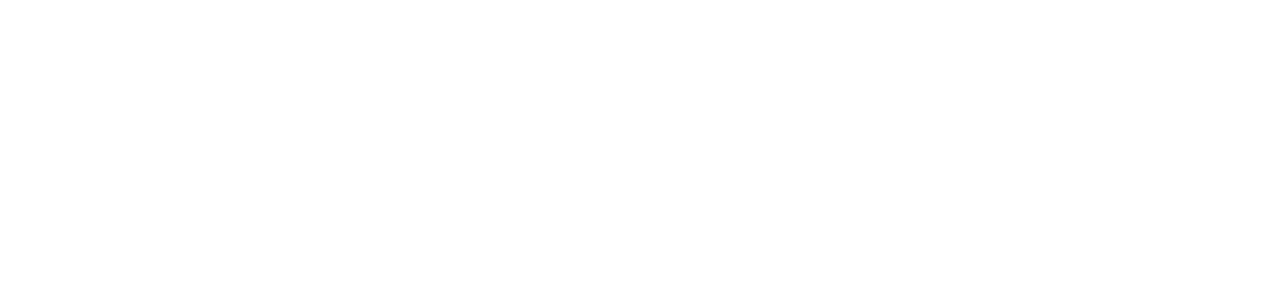
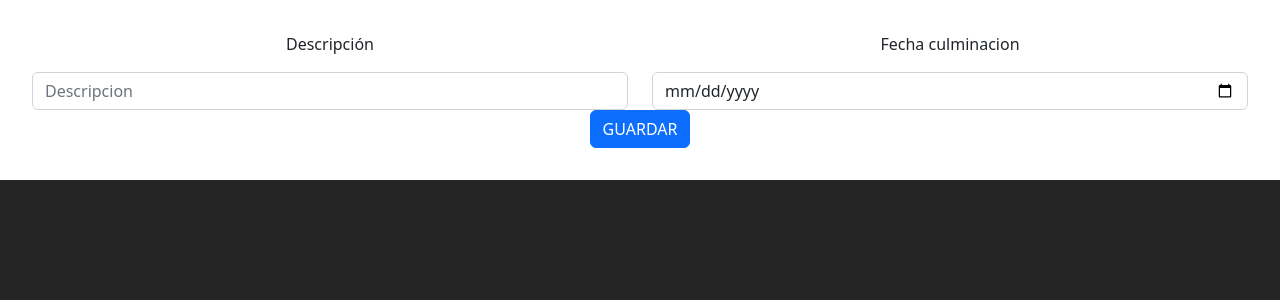
Before and after one commit to cristianhdev/app-todo-list, a React (Vite) app: page / in a window 1280 px wide. Shown: the top 300 px of the page. Built offline with nearby package versions, Linux system fonts and the light colour scheme.

Commit message:
ADD: agregando boostrap, hook 'useForm' y component 'formulario to-do'

```diff
--- a/index.html
+++ b/index.html
@@ -1,13 +1,18 @@
 <!DOCTYPE html>
 <html lang="en">
+
 <head>
   <meta charset="UTF-8" />
-    <link rel="icon" type="image/svg+xml" href="/vite.svg" />
+  <!-- <link rel="icon" type="image/svg+xml" href="/vite.svg" /> -->
   <meta name="viewport" content="width=device-width, initial-scale=1.0" />
   <title>To-Do List</title>
+  <link href="https://cdn.jsdelivr.net/npm/bootstrap@5.2.3/dist/css/bootstrap.min.css" rel="stylesheet"
+    integrity="sha384-rbsA2VBKQhggwzxH7pPCaAqO46MgnOM80zW1RWuH61DGLwZJEdK2Kadq2F9CUG65" crossorigin="anonymous" />
 </head>
+
 <body>
   <div id="root"></div>
   <script type="module" src="/src/main.jsx"></script>
 </body>
+
 </html>
--- a/src/App.jsx
+++ b/src/App.jsx
@@ -1,12 +1,13 @@
-import { useState } from 'react'
+import React from 'react'
 import './App.css'
+import { FormTodoList } from './components/FormTodoList'
 
 function App() {
 
 
   return (
     <div className="App">
-
+      <FormTodoList />
     </div>
   )
 }
--- /dev/null
+++ b/src/components/FormTodoList.jsx
@@ -0,0 +1,63 @@
+import React from 'react'
+import { useForm } from '../hooks/useForm'
+
+
+
+export const FormTodoList = ({ newTodo }) => {
+
+  const { formState, descripcion, fechaCulminacion, onInputChange, onResetForm } = useForm({
+    id: new Date().getTime(),
+    descripcion: "",
+    estado: false,
+    fecha_creacion: new Date().getTimezoneOffset(),
+    fecha_culminacion: null
+  })
+
+  const onFormSubmit = (event) => {
+    event.preventDefault();
+    newTodo(formState)
+    onResetForm()
+
+  }
+
+  return (
+    <>
+      <form onSubmit={onFormSubmit}>
+        <div className="row">
+          <div className="col-lg-6">
+            <div class="form-group">
+              <label htmlFor="descripcion">Descripción</label>
+              <input
+                type="text"
+                id="descripcion"
+                name="descripcion"
+                className="form-control mt-3"
+                placeholder="Descripcion"
+                value={descripcion}
+                onChange={onInputChange}
+              />
+            </div>
+          </div>
+          <div className="col-lg-6">
+            <div class="form-group">
+              <label htmlFor="fechaCulminacion">Fecha culminacion</label>
+              <input
+                type="date"
+                id="fechaCulminacion"
+                name="fechaCulminacion"
+                className="form-control mt-3"
+                placeholder="Fecha Culminacion"
+                value={fechaCulminacion}
+                onChange={onInputChange}
+              />
+            </div>
+          </div>
+        </div>
+
+
+
+        <input type="submit" className="btn btn-primary" value="GUARDAR" />
+      </form>
+    </>
+  )
+}
--- /dev/null
+++ b/src/hooks/useForm.js
@@ -0,0 +1,36 @@
+import React,{useState} from 'react'
+
+export const useForm = (stateInit = {}) => {
+
+    const [formState, setFormState] = useState(stateInit);
+
+
+    /**
+     * OnInputChange: función que toma un objeto como argumento,
+     * y luego devuelve un objeto con el nombre y el valor del objetivo
+     * capturado desde el formulario.
+     * @param target
+     */
+    const onInputChange = ({ target }) => {
+        const { name, value } = target;
+        //cuardamos el objeto en el estado del formulario
+        setFormState({
+            ...formState,
+            [name]: value
+        })
+    }
+
+   /**
+    * Cuando se pulsa el botón de reinicio, el estado del formulario vuelve al estado inicial.
+    */
+    const onResetForm = () => {
+        setFormState(stateInit)
+    }
+
+    return {
+        ...formState,
+        formState,
+        onInputChange,
+        onResetForm
+    }
+}
--- a/src/index.css
+++ b/src/index.css
@@ -7,64 +7,4 @@
   color-scheme: light dark;
   color: rgba(255, 255, 255, 0.87);
   background-color: #242424;
-
-  font-synthesis: none;
-  text-rendering: optimizeLegibility;
-  -webkit-font-smoothing: antialiased;
-  -moz-osx-font-smoothing: grayscale;
-  -webkit-text-size-adjust: 100%;
 }
-
-a {
-  font-weight: 500;
-  color: #646cff;
-  text-decoration: inherit;
-}
-a:hover {
-  color: #535bf2;
-}
-
-body {
-  margin: 0;
-  display: flex;
-  place-items: center;
-  min-width: 320px;
-  min-height: 100vh;
-}
-
-h1 {
-  font-size: 3.2em;
-  line-height: 1.1;
-}
-
-button {
-  border-radius: 8px;
-  border: 1px solid transparent;
-  padding: 0.6em 1.2em;
-  font-size: 1em;
-  font-weight: 500;
-  font-family: inherit;
-  background-color: #1a1a1a;
-  cursor: pointer;
-  transition: border-color 0.25s;
-}
-button:hover {
-  border-color: #646cff;
-}
-button:focus,
-button:focus-visible {
-  outline: 4px auto -webkit-focus-ring-color;
-}
-
-@media (prefers-color-scheme: light) {
-  :root {
-    color: #213547;
-    background-color: #ffffff;
-  }
-  a:hover {
-    color: #747bff;
-  }
-  button {
-    background-color: #f9f9f9;
-  }
-}
```
Also changed, not shown: 1 other file (tests, documents, lock files or other folders). Lines whose indentation alone changed are shown as unchanged.
